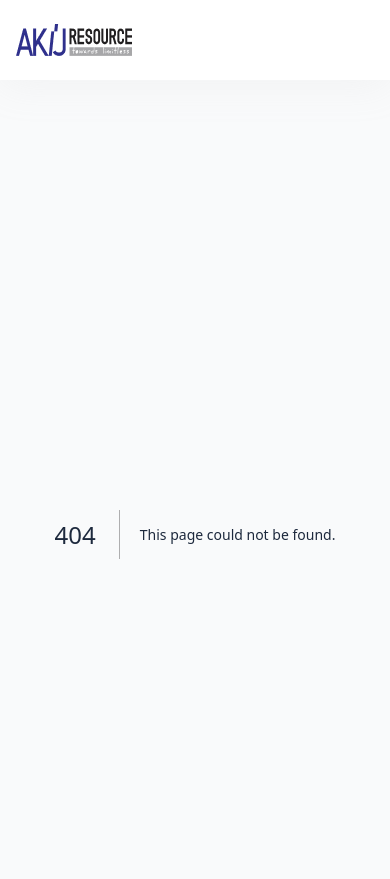
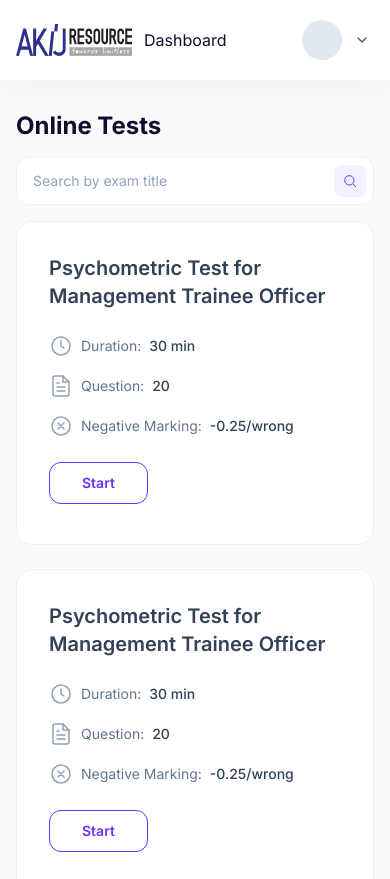
Before and after one commit to shuvo794/online-assessment, a Next.js app: page /testOnlineDashboard in a window 390 px wide. Before the commit this address had no page. Shown: the top 879 px of the page. Built offline with nearby package versions, Linux system fonts and the light colour scheme.

Commit message:
feat: implement online test dashboard, login page, and responsive app header components

```diff
--- /dev/null
+++ b/app/(main)/testOnlineDashboard/page.tsx
@@ -0,0 +1,5 @@
+import { TestOnlineDashboard } from "@/components/test-online-dashboard";
+
+export default function TestOnlineDashboardPage() {
+  return <TestOnlineDashboard />;
+}
--- a/components/app-header.tsx
+++ b/components/app-header.tsx
@@ -16,7 +16,8 @@ export function AppHeader() {
     pathname.startsWith("/online-tests/save");
   const isDashboard =
     pathname.startsWith("/dashboard") ||
-    pathname.startsWith("/online-tests");
+    pathname.startsWith("/online-tests") ||
+    pathname.startsWith("/testOnlineDashboard");
   const showCenterTitle = isLogin || isHome;
   const showOnlineTestCenterTitle = isManageOnlineTest;
   const showLoginButton = isLogin || isHome;
--- a/components/loginPage.tsx
+++ b/components/loginPage.tsx
@@ -59,7 +59,7 @@ export function LoginPage() {
           </div>
 
           <Link
-            href="/dashboard"
+            href="/testOnlineDashboard"
             className="flex w-full items-center justify-center rounded-xl bg-[#6633ff] px-8 py-4 text-center text-lg font-semibold leading-[1.5] text-white transition-all hover:bg-[#5528e0] focus:outline-none focus:ring-2 focus:ring-[#6633ff] focus:ring-offset-2 active:scale-[0.98] md:py-3 md:text-base"
           >
             Submit
--- a/components/online-tests-icons.tsx
+++ b/components/online-tests-icons.tsx
@@ -165,3 +165,24 @@ export function ChevronDownSmallIcon({ className }: { className?: string }) {
     </svg>
   );
 }
+
+export function NegativeMarkingIcon({ className }: { className?: string }) {
+  return (
+    <svg
+      className={className}
+      viewBox="0 0 24 24"
+      fill="none"
+      xmlns="http://www.w3.org/2000/svg"
+      aria-hidden
+    >
+      <circle cx="12" cy="12" r="9" stroke="currentColor" strokeWidth="1.5" />
+      <path
+        d="m15 9-6 6M9 9l6 6"
+        stroke="currentColor"
+        strokeWidth="1.5"
+        strokeLinecap="round"
+        strokeLinejoin="round"
+      />
+    </svg>
+  );
+}
--- /dev/null
+++ b/components/test-online-dashboard.tsx
@@ -0,0 +1,153 @@
+import type { ReactNode } from "react";
+
+import {
+  ChevronDownSmallIcon,
+  ChevronLeftIcon,
+  ChevronRightIcon,
+  FileIcon,
+  NegativeMarkingIcon,
+  SearchIcon,
+  TimelineIcon,
+} from "@/components/online-tests-icons";
+
+const MOCK_TESTS = [
+  {
+    title: "Psychometric Test for Management Trainee Officer",
+    duration: "30 min",
+    questions: "20",
+    negativeMarking: "-0.25/wrong",
+  },
+  {
+    title: "Psychometric Test for Management Trainee Officer",
+    duration: "30 min",
+    questions: "20",
+    negativeMarking: "-0.25/wrong",
+  },
+  {
+    title: "Psychometric Test for Management Trainee Officer",
+    duration: "30 min",
+    questions: "20",
+    negativeMarking: "-0.25/wrong",
+  },
+  {
+    title: "Psychometric Test for Management Trainee Officer",
+    duration: "30 min",
+    questions: "20",
+    negativeMarking: "-0.25/wrong",
+  },
+] as const;
+
+export function TestOnlineDashboard() {
+  return (
+    <div className="mx-auto flex w-full max-w-[1280px] flex-col gap-4">
+      {/* Toolbar */}
+      <div className="flex flex-col gap-4 sm:flex-row sm:items-center sm:justify-between">
+        <h1 className="text-2xl font-bold leading-[1.2] text-[#130b2c]">
+          Online Tests
+        </h1>
+        <div className="relative w-full max-w-[420px]">
+          <input
+            type="text"
+            placeholder="Search by exam title"
+            className="h-12 w-full rounded-xl border border-[#f1f2f4] bg-white pl-4 pr-12 text-sm text-slate-700 placeholder:text-slate-400 focus:border-[#6633ff] focus:outline-none focus:ring-2 focus:ring-[#6633ff]/10"
+          />
+          <button
+            type="button"
+            className="absolute right-2 top-1/2 flex size-8 -translate-y-1/2 items-center justify-center rounded-lg bg-[#f4f1ff] text-[#6633ff] transition-colors hover:bg-[#e8e2ff]"
+            aria-label="Search"
+          >
+            <SearchIcon className="size-4" />
+          </button>
+        </div>
+      </div>
+
+      {/* Cards Grid */}
+      <div className="grid gap-6 sm:grid-cols-2">
+        {MOCK_TESTS.map((test, i) => (
+          <article
+            key={i}
+            className="flex flex-col gap-6 rounded-2xl border border-[#f0f0f0] bg-white px-8 pb-10 pt-8 transition-shadow hover:shadow-md"
+          >
+            <h2 className="text-xl font-semibold leading-[1.4] text-slate-700">
+              {test.title}
+            </h2>
+            <div className="flex flex-col gap-4 text-sm sm:flex-row sm:flex-wrap sm:items-center sm:gap-6">
+              <Stat
+                icon={<TimelineIcon className="size-6 text-slate-400" />}
+                label="Duration:"
+                value={test.duration}
+              />
+              <Stat
+                icon={<FileIcon className="size-6 text-slate-400" />}
+                label="Question:"
+                value={test.questions}
+              />
+              <Stat
+                icon={<NegativeMarkingIcon className="size-6 text-slate-400" />}
+                label="Negative Marking:"
+                value={test.negativeMarking}
+              />
+            </div>
+            <div>
+              <button
+                type="button"
+                className="rounded-xl border border-[#6633ff] px-8 py-2.5 text-sm font-semibold text-[#6633ff] transition-colors hover:bg-[#6633ff]/5"
+              >
+                Start
+              </button>
+            </div>
+          </article>
+        ))}
+      </div>
+
+      {/* Pagination */}
+      <div className="mt-8 flex flex-col gap-4 sm:flex-row sm:items-center sm:justify-between">
+        <div className="flex items-center gap-4">
+          <button
+            type="button"
+            className="flex size-8 items-center justify-center rounded-lg border border-[#f1f2f4] text-[#2e2e2f] hover:bg-gray-50 disabled:opacity-50"
+            disabled
+          >
+            <ChevronLeftIcon className="size-4" />
+          </button>
+          <span className="flex size-8 items-center justify-center rounded-lg bg-[#f4f1ff] text-xs font-semibold text-[#6633ff]">
+            1
+          </span>
+          <button
+            type="button"
+            className="flex size-8 items-center justify-center rounded-lg border border-[#f1f2f4] text-[#2e2e2f] hover:bg-gray-50"
+          >
+            <ChevronRightIcon className="size-4" />
+          </button>
+        </div>
+        <div className="flex items-center gap-4">
+          <span className="text-xs font-medium text-slate-500">
+            Online Test Per Page
+          </span>
+          <div className="flex h-8 items-center gap-2 rounded-lg border border-[#f1f2f4] bg-white px-3 text-xs font-medium text-slate-700">
+            8
+            <ChevronDownSmallIcon className="size-4 text-slate-400" />
+          </div>
+        </div>
+      </div>
+    </div>
+  );
+}
+
+function Stat({
+  icon,
+  label,
+  value,
+}: {
+  icon: ReactNode;
+  label: string;
+  value: string;
+}) {
+  return (
+    <div className="flex items-center gap-2">
+      {icon}
+      <span className="text-sm font-normal text-slate-500">{label}</span>
+      <span className="text-sm font-medium text-slate-700">{value}</span>
+    </div>
+  );
+}
```
